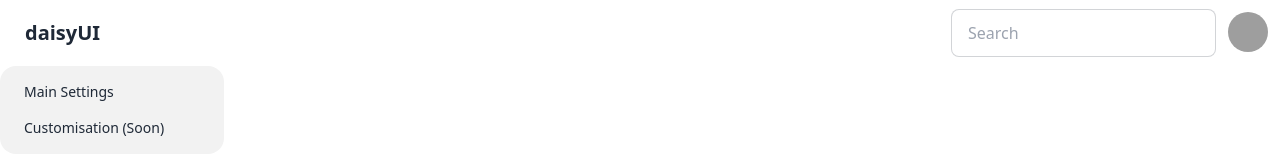
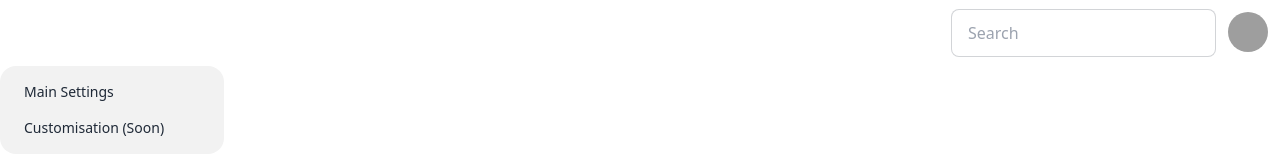
Before and after one commit to fazemodz/project-aurora, a Next.js app: page /Settings in a window 1280 px wide. Shown: the top 160 px of the page. Built offline with nearby package versions, Linux system fonts and the light colour scheme; no server answers; grey boxes are pictures that could not be loaded.

Commit message:
fixed a bug

```diff
--- a/app/Profile/page.tsx
+++ b/app/Profile/page.tsx
@@ -1,13 +1,13 @@
 import React from 'react'
 import getCurrentUser from '@/app/actions/getCurrentUser';
 import UserProfileCard from '@/app/components/ProfilePage/userProfileCard';
-export const Profile = () => {
-    const currentUser = getCurrentUser();
+export default async function Profile(){
+    const currentUser = await getCurrentUser();
     return (
         <>
         {/* @ts-ignore */}
         <UserProfileCard currentUser={currentUser}/>
+
         </>
     )
 }
-export default Profile
--- a/app/components/ProfilePage/userProfileCard.tsx
+++ b/app/components/ProfilePage/userProfileCard.tsx
@@ -1,16 +1,21 @@
+'use client'
 import { SafeUser } from "@/app/types";
+import React, {useEffect}from "react";
 interface UserProfileCardProps {
     currentUser?: SafeUser | null;
 }
 const UserProfileCard: React.FC<UserProfileCardProps> = ({
     currentUser,
 }) => {
+    useEffect(() => {
+        console.log(currentUser.image);
+    }, []);
     return (
         <div className="hero min-h-12 bg-base-200">
             <div className="hero-content flex-col lg:flex-row">
-                <img src={currentUser?.image} className="max-w-sm rounded-lg shadow-2xl" />
+                <img src={currentUser.image} className="max-w-sm rounded-lg shadow-2xl" />
                 <div>
-                    <h1 className="text-5xl font-bold">Box Office News!</h1>
+                    <h1 className="text-5xl font-bold">Hello {currentUser?.name}</h1>
                     <p className="py-6">Provident cupiditate voluptatem et in. Quaerat fugiat ut assumenda excepturi exercitationem quasi. In deleniti eaque aut repudiandae et a id nisi.</p>
                     <button className="btn btn-primary">Get Started</button>
                 </div>
--- a/app/components/navbar/Navbar.tsx
+++ b/app/components/navbar/Navbar.tsx
@@ -9,7 +9,7 @@ const Navbar: React.FC<NavbarProps> = ({
     return(
         <div className="navbar bg-base-100">
         <div className="flex-1">
-          <a href='/'className="btn btn-ghost normal-case text-xl">daisyUI</a>
+          <a href='/'className="btn btn-ghost normal-case text-xl">{currentUser?.name}</a>
         </div>
         <div className="flex-none gap-2">
           <div className="form-control">
--- a/app/components/navbar/UserMenu.tsx
+++ b/app/components/navbar/UserMenu.tsx
@@ -3,7 +3,7 @@ import React from 'react'
 import { SafeUser } from '@/app/types';
 import { useCallback, useState } from "react";
 import {DiGithubBadge} from 'react-icons/di'
-import { signIn } from "next-auth/react";
+import { signIn} from "next-auth/react";
 interface UserMenuProps {
   currentUser?: SafeUser | null;
 }
@@ -31,7 +31,7 @@ const UserMenu: React.FC<UserMenuProps> = ({
               </a>
             </li>
             <li><a href="/Settings">Settings</a></li>
-            <li><a>Logout</a></li></>) : (
+            <li><a >Logout</a></li></>) : (
           <>
             <li>
               {/* register modal */}
--- /dev/null
+++ b/app/components/onboarding/Useronboarding.tsx
@@ -0,0 +1,13 @@
+import React from 'react'
+import { SafeUser } from "@/app/types";
+interface UseronboardingProps {
+    currentUser?: SafeUser | null;
+}
+const Useronboarding: React.FC<UseronboardingProps> = ({
+    currentUser,
+}) => {
+    return (
+        <div>Useronboarding</div>
+    )
+}
+export default Useronboarding;
--- a/app/layout.tsx
+++ b/app/layout.tsx
@@ -1,6 +1,7 @@
 import './globals.css'
 import { Inter } from 'next/font/google'
 import Navbar from './components/navbar/Navbar'
+import Useronboarding from './components/onboarding/Useronboarding'
 const inter = Inter({ subsets: ['latin'] })
 import getCurrentUser from '@/app/actions/getCurrentUser';
 export const metadata = {
@@ -19,7 +20,13 @@ export default async function RootLayout({
       <body className="min-h-screen">
        {/* @ts-ignore */}
         <Navbar currentUser={currentUser} />
+        {!currentUser == null && currentUser?.FirstTimeLoggin == true ? (
+          <Useronboarding currentUser={currentUser} />
+          ):(
+            <></>
+          )}
         {children}
+
         </body>
     </html>
   )
```
Also changed, not shown: app/types/index.ts (line endings or trailing spaces), 2 other files (tests, documents, lock files or other folders).
